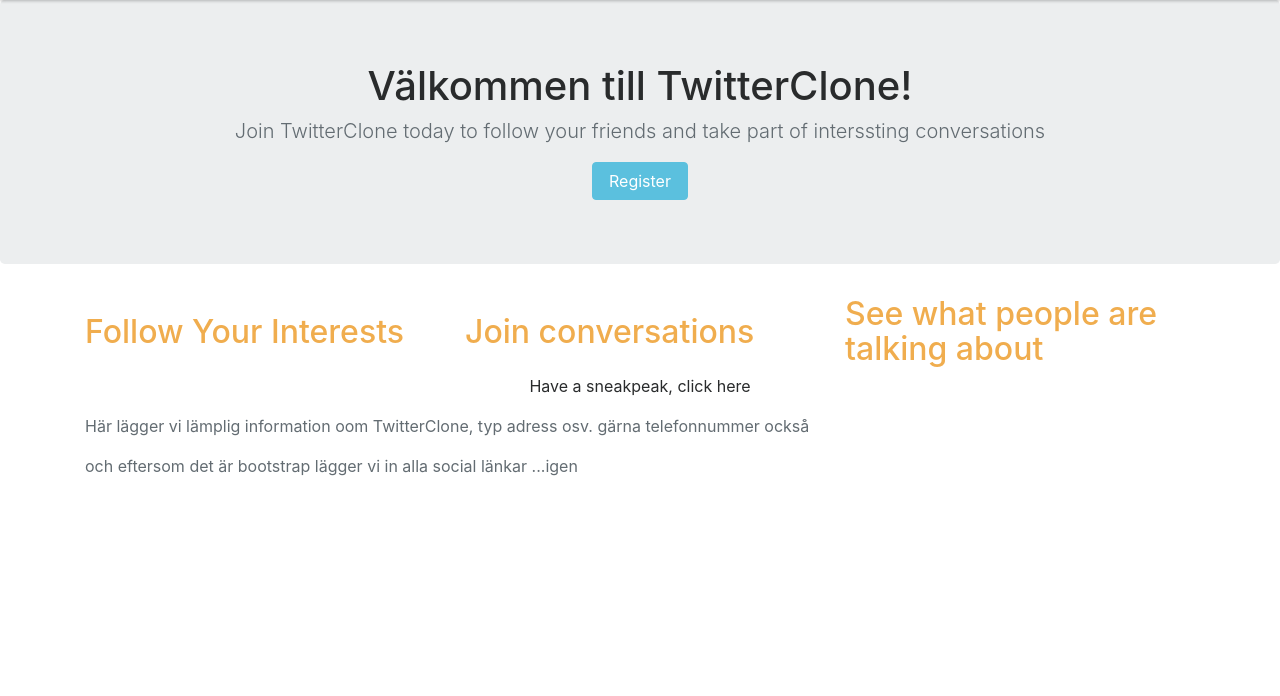
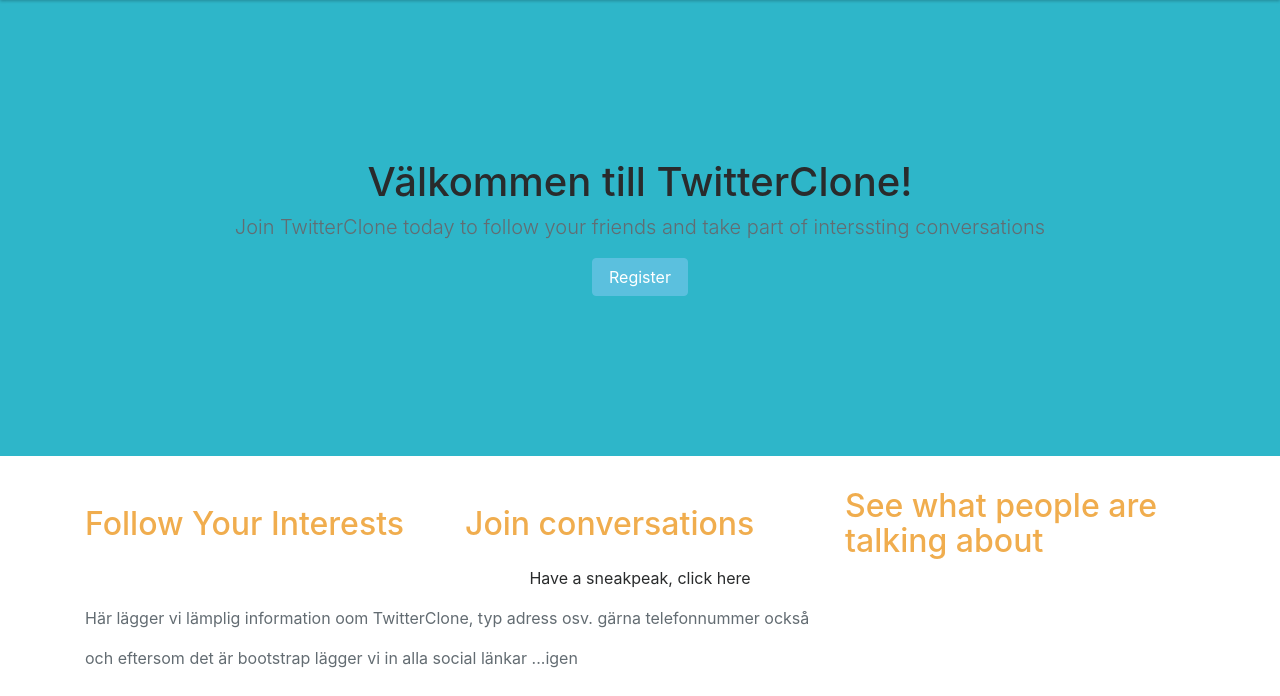
Before and after one commit to chas-academy/k02-php-oop-jquery-Jonon, a PHP site: page / in a window 1280 px wide. Shown: the part 49-745 px from the top of the page. Run offline with PHP 8.4, Linux system fonts and the light colour scheme; some libraries are stand-ins or nearby versions.

Commit message:
Add styling to front page

```diff
--- a/styles/main.css
+++ b/styles/main.css
@@ -5,3 +5,10 @@
 @import url('buttons.css');
 @import url('icons.css');
 @import url('utilities.css');
+
+
+.jumbo-home {
+    background-color: #2EB6C9;
+    border-radius: 0;
+    padding: 10rem 0;
+}
```
